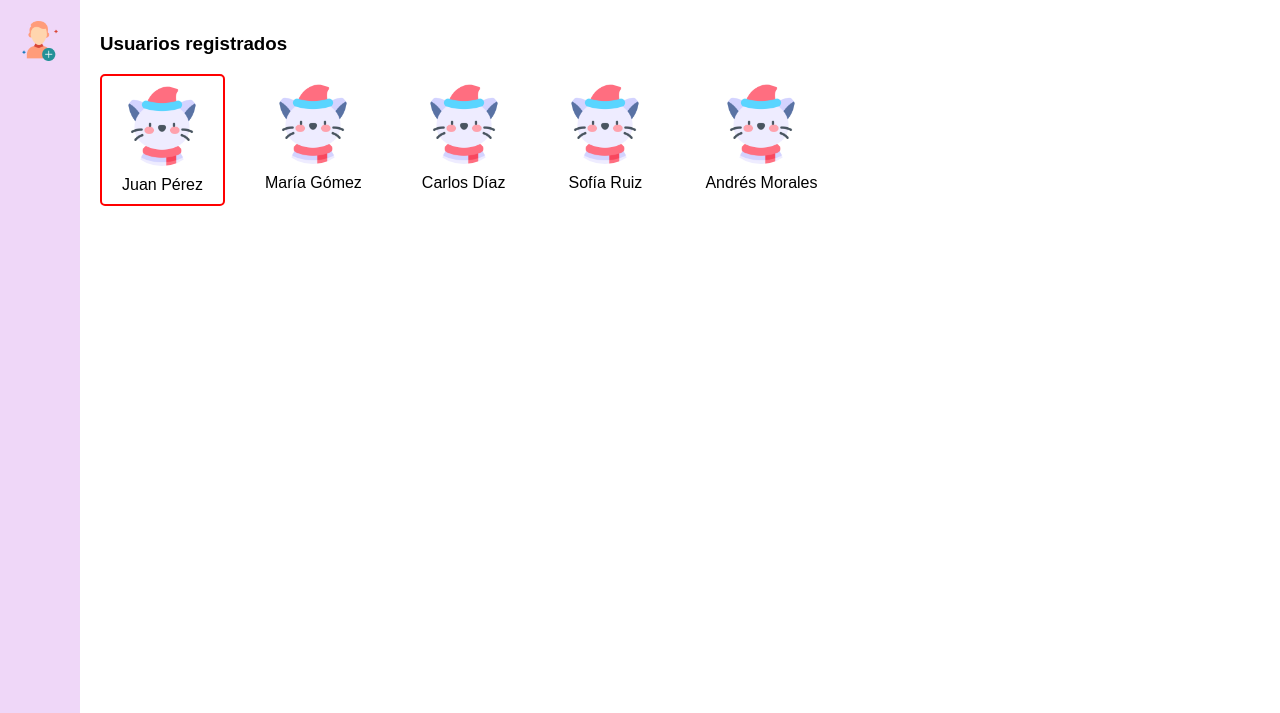
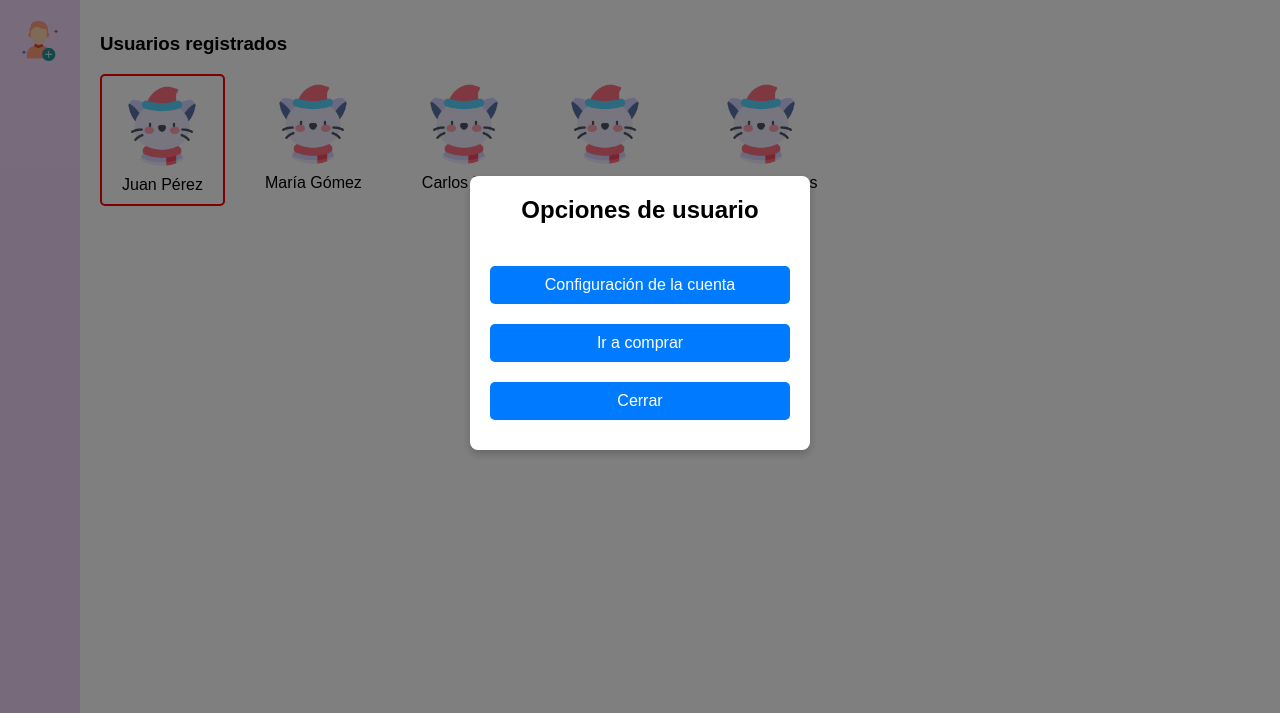
Before and after one commit to jupgutie/Evole, a plain HTML site: page Vista_admin_cuentas.html in a window 1280 px wide. Both pictures are taken after a click on the item "Juan Pérez". Shown: the part 87-800 px from the top of the page. Drawn offline with Linux system fonts and the light colour scheme.

Commit message:
se anida paginas y se añade submenus

```diff
--- a/Estilos/styleVAC.css
+++ b/Estilos/styleVAC.css
@@ -137,3 +137,51 @@ header h2 {
     cursor: pointer;
     margin-bottom: 20px;
 }
+.modal {
+    display: none; /* Oculto por defecto */
+    position: fixed; /* Fijo en pantalla */
+    z-index: 200; /* Aparece encima de todo */
+    left: 0;
+    top: 0;
+    width: 100%;
+    height: 100%;
+    background-color: rgba(0, 0, 0, 0.5); /* Fondo oscuro */
+    display: flex;
+    justify-content: center;
+    align-items: center;
+}
+
+.modal-content {
+    background-color: white;
+    padding: 20px;
+    border-radius: 5px;
+    width: 300px;
+    text-align: center;
+}
+
+.close-btn {
+    float: right;
+    font-size: 24px;
+    cursor: pointer;
+    margin-top: -20px;
+}
+
+.modal-content form input {
+    width: 100%;
+    padding: 10px;
+    margin: 10px 0;
+}
+
+.modal-content button {
+    margin-top: 10px;
+    padding: 10px;
+    width: 100%;
+    background-color: #007bff;
+    color: white;
+    border: none;
+    cursor: pointer;
+}
+
+.modal-content button:hover {
+    background-color: #0056b3;
+}
--- a/Vista_admin_cuentas.html
+++ b/Vista_admin_cuentas.html
@@ -5,6 +5,59 @@
     <meta name="viewport" content="width=device-width, initial-scale=1.0">
     <title>Control de cuentas</title>
     <link rel="stylesheet" href="Estilos/styleVAC.css">
+    <style>
+        /* Estilos para el menú flotante */
+        .modal {
+            display: none; /* Oculto por defecto */
+            position: fixed;
+            z-index: 1000; /
+            left: 0;
+            top: 0;
+            width: 100%;
+            height: 100%;
+            background-color: rgba(0, 0, 0, 0.5);
+            justify-content: center;
+            align-items: center;
+        }
+
+        .modal-content {
+            background-color: white;
+            padding: 20px;
+            border-radius: 8px;
+            width: 300px;
+            box-shadow: 0 4px 8px rgba(0, 0, 0, 0.2);
+            text-align: center;
+        }
+
+        .modal h4 {
+            margin-top: 0;
+            font-size: 1.5rem;
+        }
+
+        .modal button {
+            margin: 10px 0;
+            padding: 10px 20px;
+            width: 100%;
+            font-size: 1rem;
+            border: none;
+            border-radius: 5px;
+            cursor: pointer;
+            background-color: #007BFF;
+            color: white;
+        }
+
+        .modal button:hover {
+            background-color: #0056b3;
+        }
+
+        .close-btn {
+            background-color: #DC3545;
+        }
+
+        .close-btn:hover {
+            background-color: #c82333;
+        }
+    </style>
 </head>
 <body>
 
@@ -53,11 +106,41 @@
         </ul>
     </section>
 
+    <!--  opciones de usuario -->
+    <div id="opciones-usuario-modal" class="modal">
+        <div class="modal-content">
+            <h4>Opciones de usuario</h4>
+            <button id="configuracion-btn">Configuración de la cuenta</button>
+            <button id="comprar-btn">Ir a comprar</button>
+            <button class="close-btn" id="cerrar-modal-btn">Cerrar</button>
+        </div>
+    </div>
+
     <script>
         const listaUsuarios = document.getElementById('lista-usuarios');
+        const modal = document.getElementById('opciones-usuario-modal');
+        const configuracionBtn = document.getElementById('configuracion-btn');
+        const comprarBtn = document.getElementById('comprar-btn');
+        const cerrarModalBtn = document.getElementById('cerrar-modal-btn');
         let usuarioSeleccionado = null;
 
-        // Función para agregar un nuevo usuario
+        // seleccionar un usuario
+        function seleccionarUsuario(usuario) {
+            if (usuarioSeleccionado) {
+                usuarioSeleccionado.classList.remove('seleccionado');
+            }
+
+            usuarioSeleccionado = usuario;
+            usuarioSeleccionado.classList.add('seleccionado');
+            modal.style.display = 'flex';
+        }
+
+
+        cerrarModalBtn.addEventListener('click', function () {
+            modal.style.display = 'none';
+        });
+
+
         function agregarNuevoUsuario() {
             const nuevoUsuario = document.createElement('li');
             const nuevaImagen = document.createElement('img');
@@ -68,7 +151,6 @@
             nuevoUsuario.appendChild(nuevaImagen);
             nuevoUsuario.appendChild(nuevoTexto);
 
-            // Agregar evento para seleccionar el usuario al hacer clic
             nuevoUsuario.addEventListener('click', function () {
                 seleccionarUsuario(nuevoUsuario);
             });
@@ -76,35 +158,24 @@
             listaUsuarios.appendChild(nuevoUsuario);
         }
 
-        // Función para seleccionar un usuario
-        function seleccionarUsuario(usuario) {
+        // Redirigir a configuración de la cuenta
+        configuracionBtn.addEventListener('click', function () {
             if (usuarioSeleccionado) {
-                // Remover la clase 'seleccionado' del usuario anterior
-                usuarioSeleccionado.classList.remove('seleccionado');
+                window.location.href = 'Vista_admin_perfil.html';
             }
+        });
 
-            // Marcar el nuevo usuario como seleccionado
-            usuarioSeleccionado = usuario;
-            usuarioSeleccionado.classList.add('seleccionado');
-        }
+        // Redirigir a la página de compras
+        comprarBtn.addEventListener('click', function () {
+            if (usuarioSeleccionado) {
+                window.location.href = 'Categorias.html';
+            }
+        });
 
-        // Función para eliminar el usuario seleccionado
-        function eliminarUsuarioSeleccionado() {
-            if (usuarioSeleccionado) {
-                listaUsuarios.removeChild(usuarioSeleccionado);
-                usuarioSeleccionado = null; // Resetear la selección
-            } else {
-                alert('Por favor selecciona un usuario para eliminar.');
-            }
-        }
-
-        // Añadir evento al botón para agregar un nuevo usuario
+        // Evento para agregar un nuevo usuario
         document.getElementById('nuevo-usuario-btn').addEventListener('click', agregarNuevoUsuario);
 
-        // Añadir evento al botón de eliminar usuario
-        document.getElementById('eliminar-usuario-btn').addEventListener('click', eliminarUsuarioSeleccionado);
-
-        // Añadir evento para seleccionar a los usuarios actuales
+        // Añadir eventos a los usuarios existentes para seleccionarlos
         document.querySelectorAll('.lista-usuarios li').forEach(function (usuario) {
             usuario.addEventListener('click', function () {
                 seleccionarUsuario(usuario);
```
Also changed, not shown: Login.html (+1 -1 lines).
